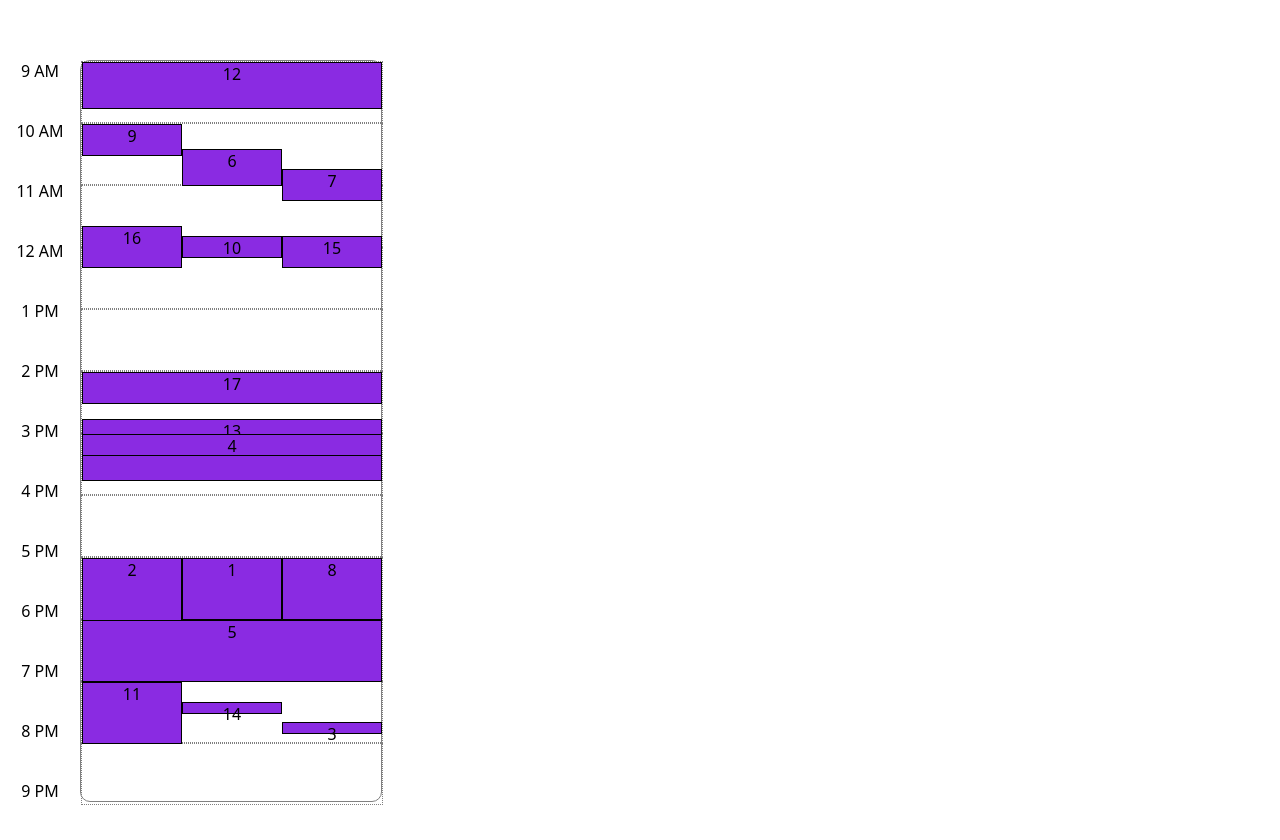
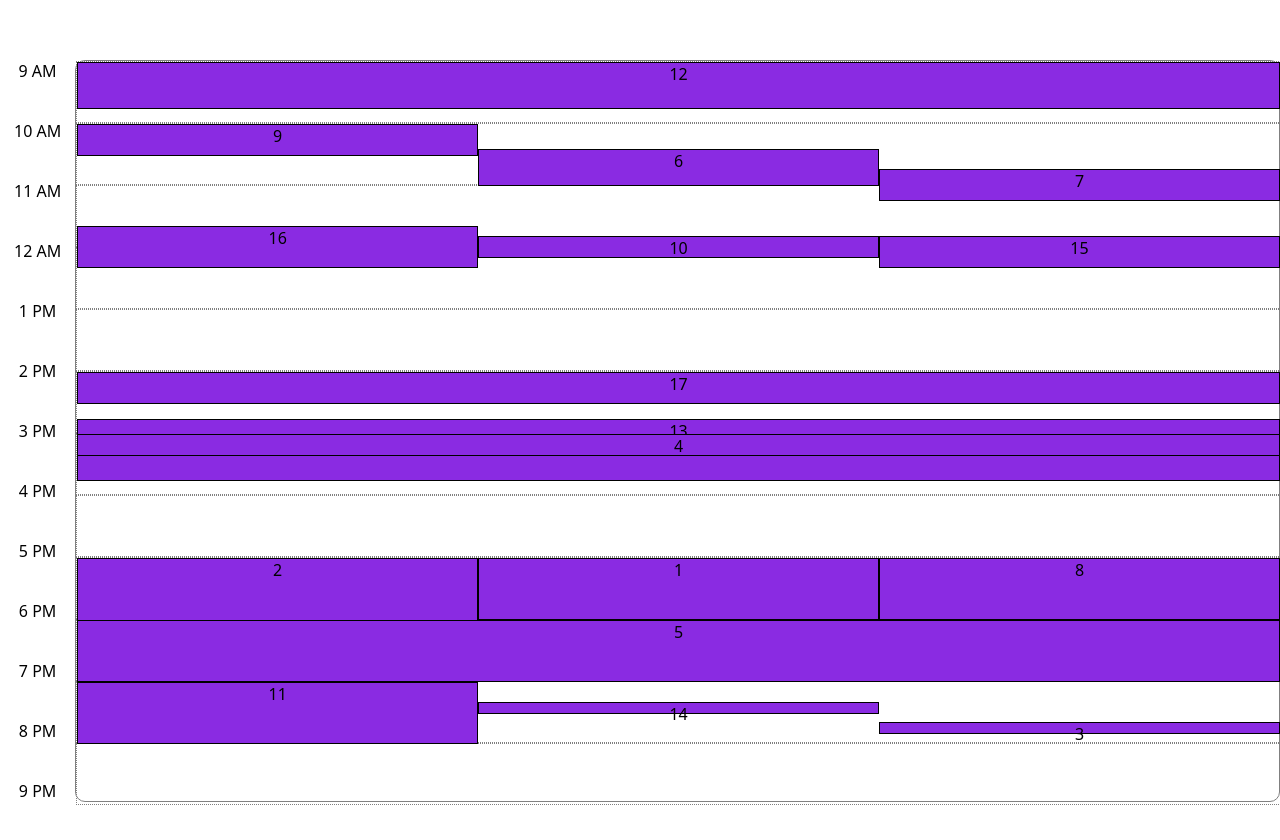
Before and after one commit to Nina-a/Planning-React, a React (Create React App) app: page / in a window 1280 px wide. Built offline with nearby package versions, Linux system fonts and the light colour scheme.

Commit message:
UI suite rex

```diff
--- a/src/App.css
+++ b/src/App.css
@@ -6,7 +6,7 @@
 
 .calendar {
   text-align: center;
-  width: 300px;
+  width: 100%;
   margin-top: 60px;
   border: grey solid 1px;
   border-radius: 10px;
```
